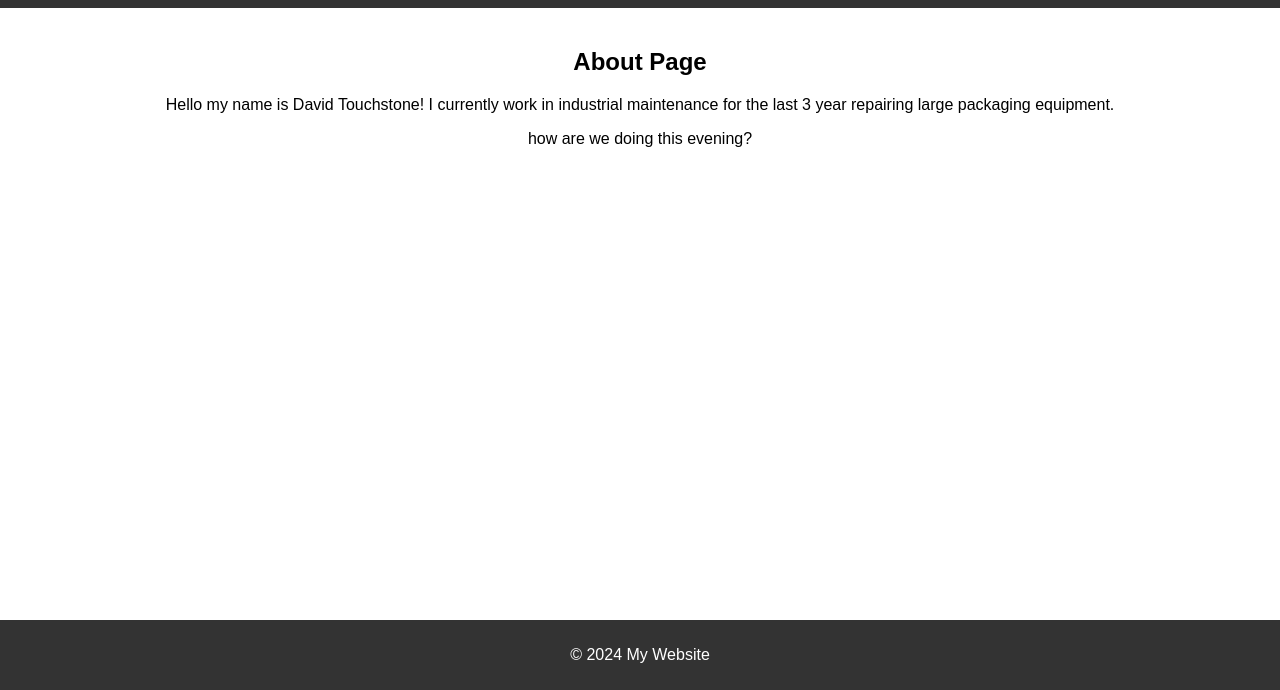
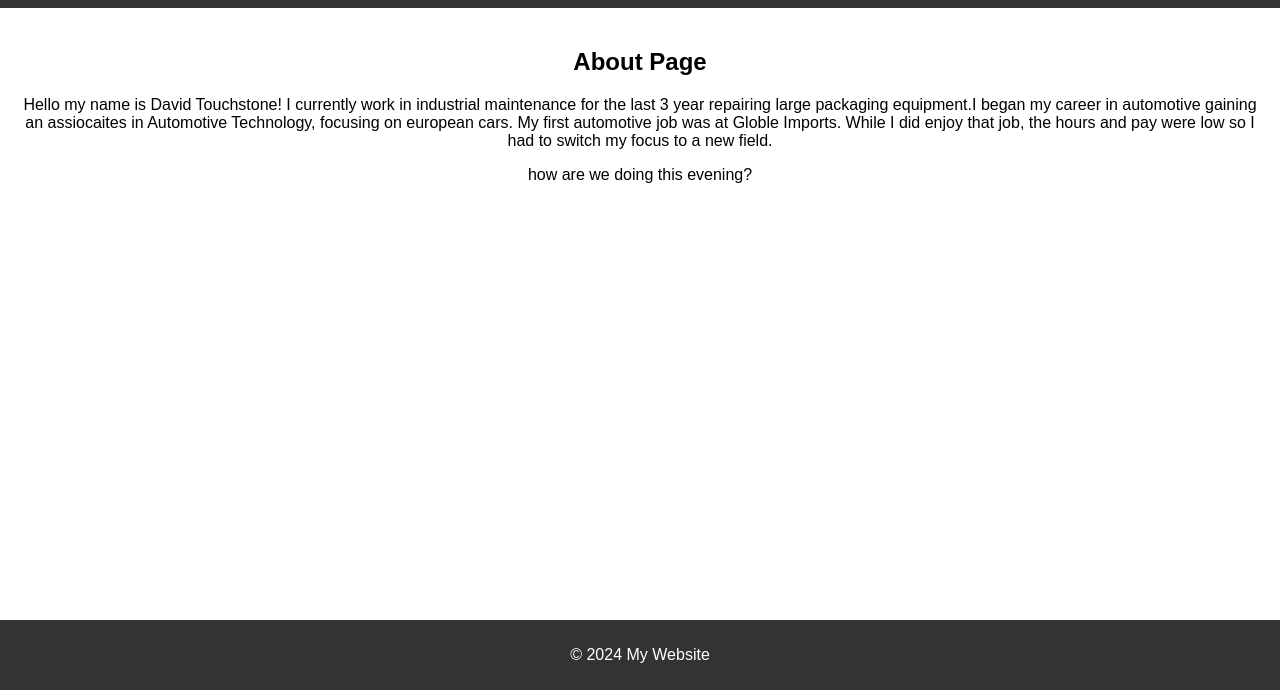
Before and after one commit to Noah-cloud-sys/Noah-cloud-sys.github.io, a plain HTML site: page index.html in a window 1280 px wide. Both pictures are taken after a click on the link "About". Shown: the part 110-800 px from the top of the page. Drawn offline with Linux system fonts and the light colour scheme.

Commit message:
Update index.html

```diff
--- a/index.html
+++ b/index.html
@@ -104,7 +104,7 @@
     <!-- About Section: Hidden by default, will be shown by JavaScript -->
     <section id="about">
         <h2>About Page</h2>
-        <p>Hello my name is David Touchstone! I currently work in industrial maintenance for the last 3 year repairing large packaging equipment.</p>
+        <p>Hello my name is David Touchstone! I currently work in industrial maintenance for the last 3 year repairing large packaging equipment.I began my career in automotive gaining an assiocaites in Automotive Technology, focusing on european cars. My first automotive job was at Globle Imports. While I did enjoy that job, the hours and pay were low so I had to switch my focus to a new field. </p>
         <p> how are we doing this evening?</p>
     </section>
 
```
